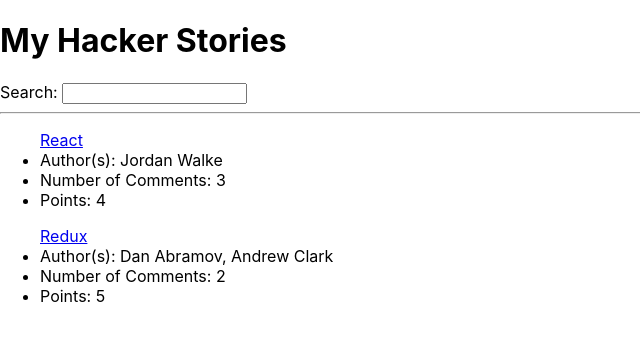
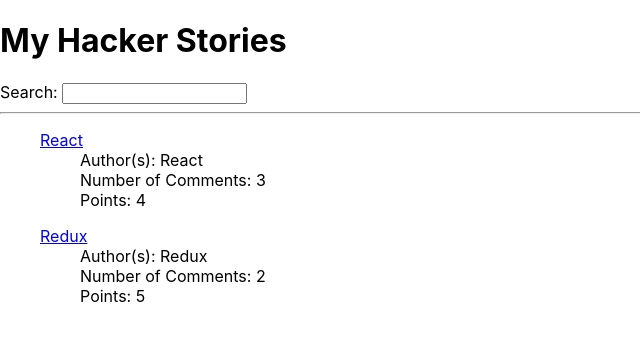
Before and after one commit to EricRicketts/LearningReact, a React (Create React App) app in the folder TheRoadToReact/hacker-stories/: page / in a window 1280 px wide. Shown: the top 340 px of the page, without its empty margins (0-640 px from the left). Built offline with nearby package versions, Linux system fonts and the light colour scheme.

Commit message:
make a List component to render an unordered list and its list items

```diff
--- a/TheRoadToReact/hacker-stories/src/App.js
+++ b/TheRoadToReact/hacker-stories/src/App.js
@@ -6,7 +6,7 @@
     title: 'React',
     url: 'https://reactjs.org/',
     author: 'Jordan Walke',
-    num_comments: 3,
+    number_of_comments: 3,
     points: 4,
     objectID: 0
   },
@@ -14,11 +14,23 @@
     title: 'Redux',
     url: 'https://redux.js.org/',
     author: 'Dan Abramov, Andrew Clark',
-    num_comments: 2,
+    number_of_comments: 2,
     points: 5,
     objectID: 1
   }
 ];
+function List() {
+  return list.map((item, index) => {
+    return (
+      <ul key={item.objectID}><span><a href={item.url}>{item.title}</a></span>
+        <ul key="0">Author(s): {item.title}</ul>
+        <ul key="1">Number of Comments: {item.number_of_comments}</ul>
+        <ul key="2">Points: {item.points}</ul>
+      </ul>
+    )
+  })
+}
+
 function App() {
   return (
     <div>
@@ -29,17 +41,7 @@
 
       <hr/>
 
-      {
-        list.map(item => {
-          return (
-            <ul key={item.objectID}><span><a href={item.url}>{item.title}</a></span>
-              <li key="0">Author(s): {item.author}</li>
-              <li key="1">Number of Comments: {item.num_comments}</li>
-              <li key="2">Points: {item.points}</li>
-            </ul>
-          )
-        })
-      }
+      <List />
     </div>
   );
 }
```
